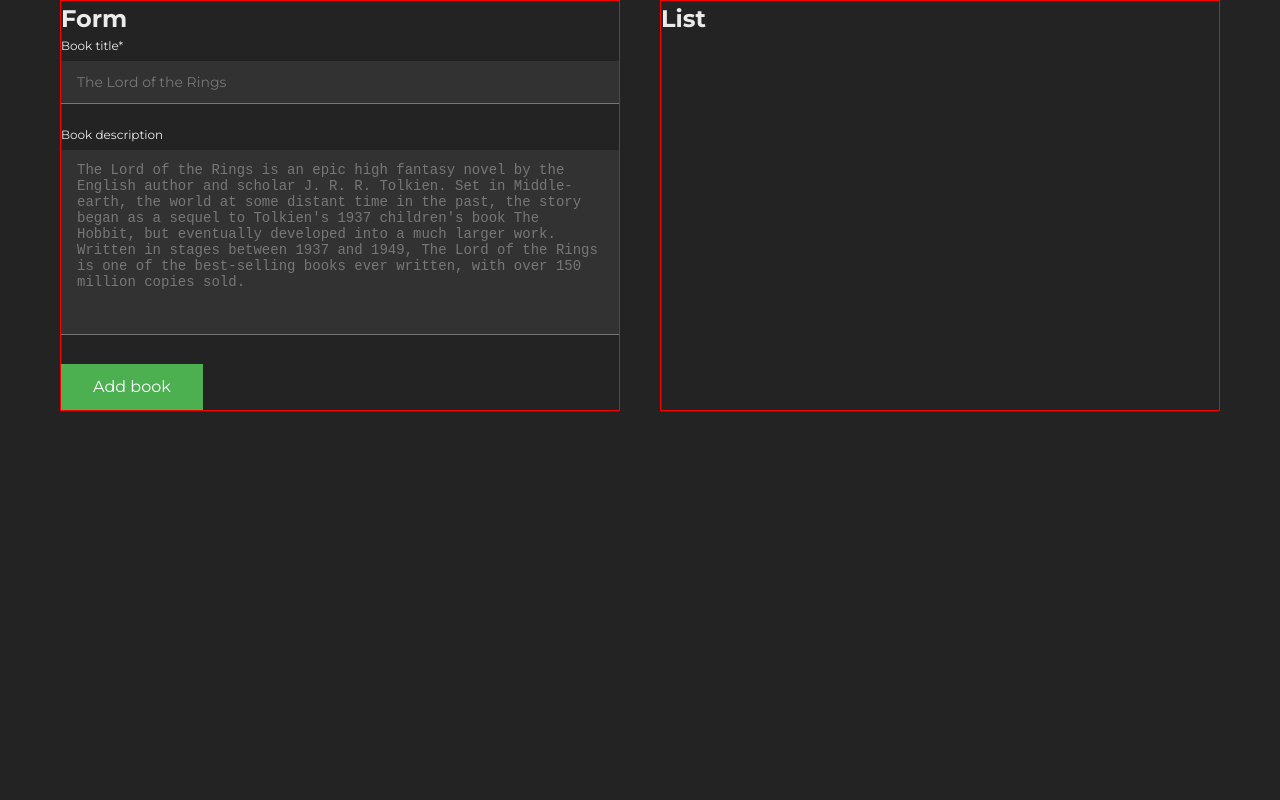
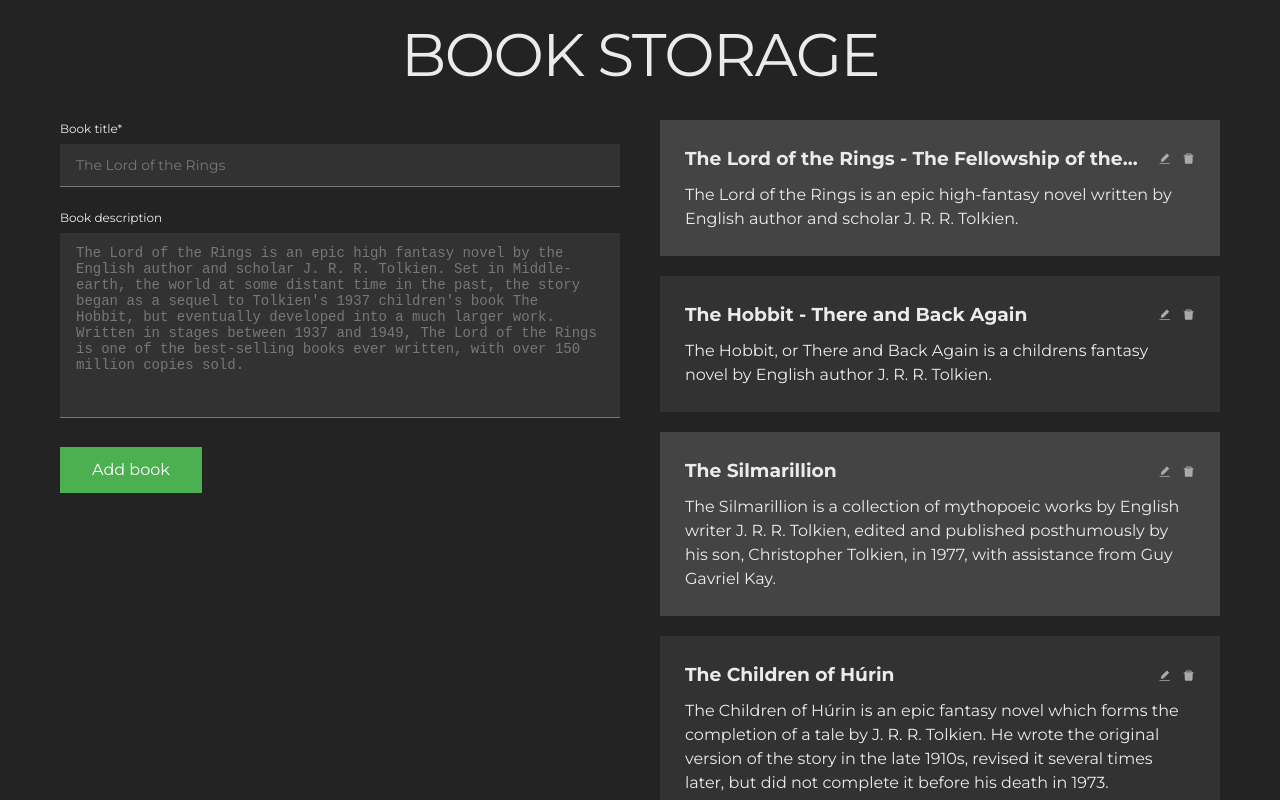
Before and after one commit to Darken141/book-storage, a Next.js app in the folder client/: page / in a window 1280 px wide. Shown: the top 800 px of the page. Built offline with nearby package versions, Linux system fonts and the light colour scheme.

Commit message:
import BookList component, remove placeholders

```diff
--- a/client/src/app/page.tsx
+++ b/client/src/app/page.tsx
@@ -1,15 +1,17 @@
 import BookForm from '@/components/book-form/book-form.component'
+import BookList from '@/components/book-list/book-list.component'
 
 export default function Home() {
   return (
     <main>
+      <h1 className="heading">BOOK STORAGE</h1>
+
       <div className="container grid-2">
-        <section className="border">
-          <h1>Form</h1>
+        <section className="">
           <BookForm />
         </section>
-        <section className="border">
-          <h1>List</h1>
+        <section className="">
+          <BookList />
         </section>
       </div>
     </main>
```
